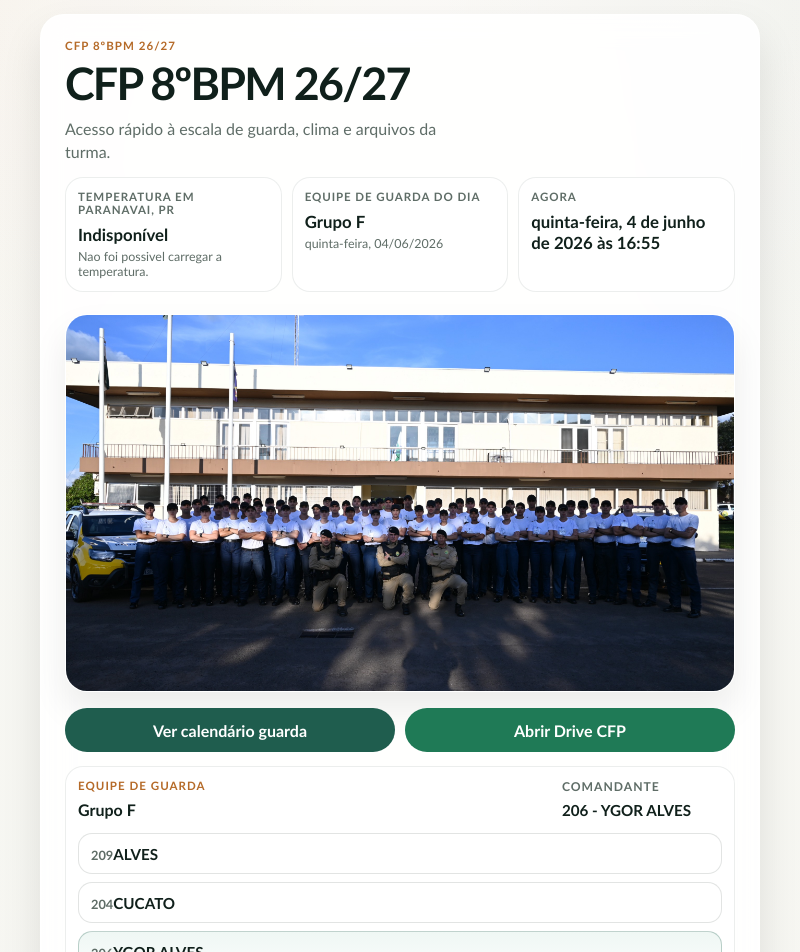
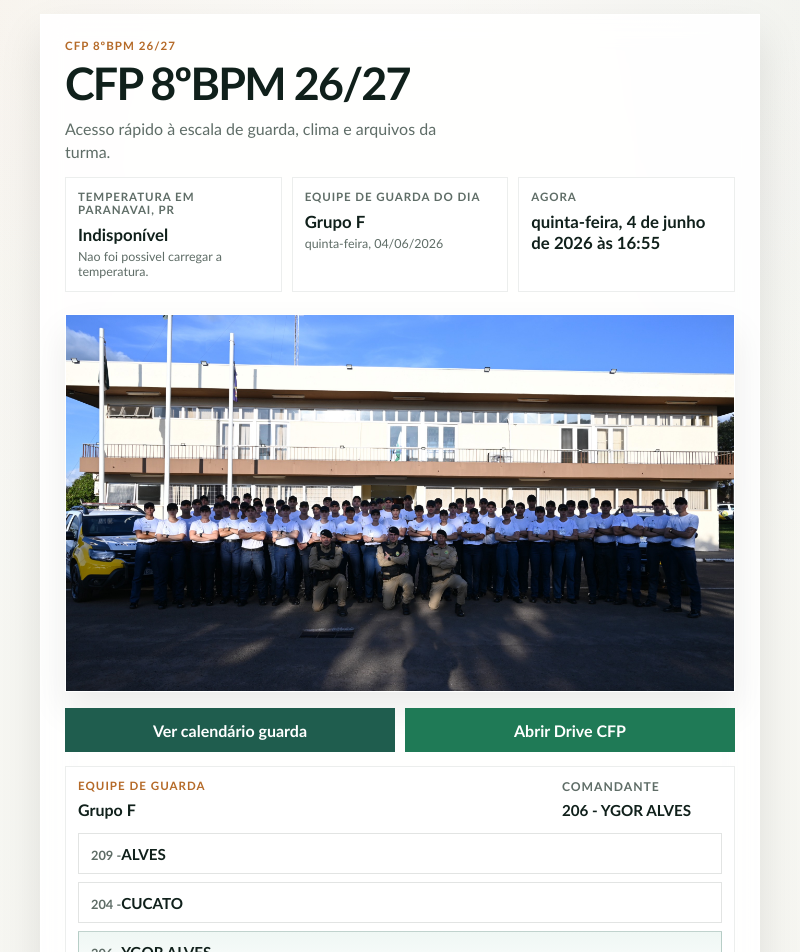
Before and after one commit to higorbrito1/cfp2026, a Next.js app: page /inicio in a window 1280 px wide. Shown: the top 952 px of the page, without its empty margins (240-1040 px from the left). Built offline with nearby package versions, Linux system fonts and the light colour scheme; no server answers.

Commit message:
UI: deixar cantos quadrados; adicionar traço na lista de guarda

```diff
--- a/src/app/globals.css
+++ b/src/app/globals.css
@@ -17,6 +17,11 @@
 
 * {
   box-sizing: border-box;
+}
+
+/* Remove all rounded corners to make UI squared */
+*, *::before, *::after {
+  border-radius: 0 !important;
 }
 
 html {
--- a/src/app/inicio/page.js
+++ b/src/app/inicio/page.js
@@ -155,7 +155,7 @@ export default function InicioPage() {
                   className={index === team.commanderIndex ? "team-item is-commander" : "team-item"}
                 >
                   <div>
-                    <span>{person.code}</span>
+                    <span>{person.code} -</span>
                     <strong>{person.name}</strong>
                   </div>
                   {index === team.commanderIndex && <small>Comandante da guarda</small>}
```
